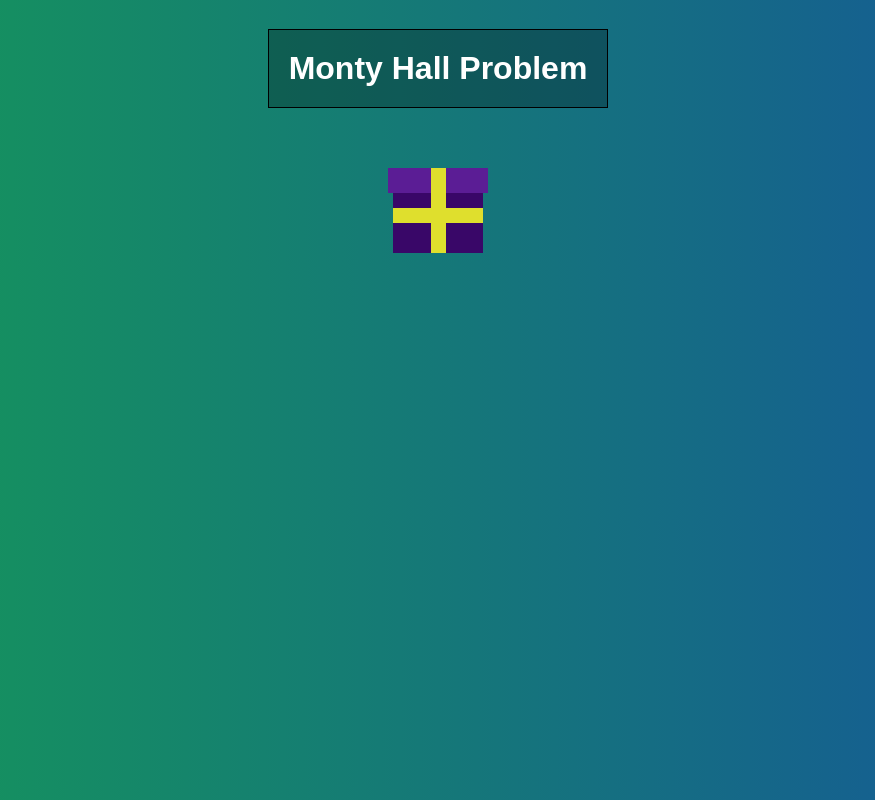
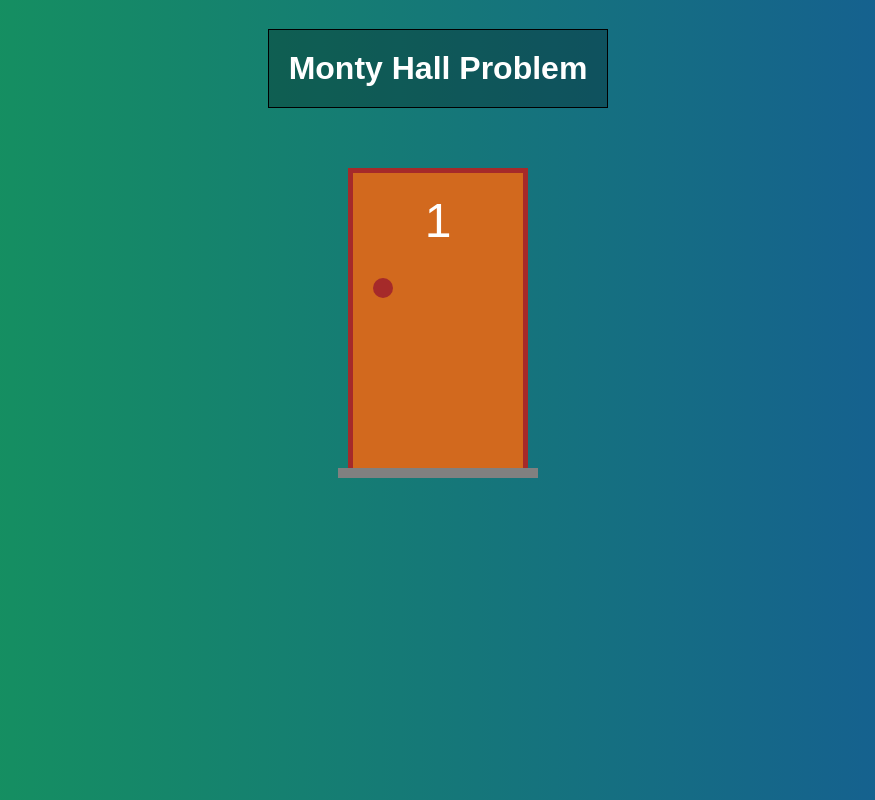
Before and after one commit to leolasz/monty_hall_problem_Vuejs, a Vue app: page / in a window 1280 px wide. Shown: the whole page, without its empty margins (202-1077 px from the left). Built offline with nearby package versions, Linux system fonts and the light colour scheme; a web font is replaced by a local one.

Commit message:
third commit component door created

```diff
--- a/src/App.vue
+++ b/src/App.vue
@@ -1,15 +1,16 @@
 <template>
     <div id="app">
     <h1>Monty Hall Problem</h1>
-    <Gift />
+    <Door number="1" hasGift="false"/>
+
     </div>
 </template>
 
 <script>
-import Gift from './components/Gift'
+import Door from './components/Door'
 export default {
     name: 'App',
-    components: { Gift }
+    components: { Door }
 
 }
 </script>
--- /dev/null
+++ b/src/components/Door.vue
@@ -0,0 +1,131 @@
+ <template>
+     <div class="door-area">
+     <div class="door-frame" :class="{ selected: selected && !open }">
+       <Gift v-if="open && hasGift" />
+
+     </div>
+     <div class="door" :class="{ open }"
+      @click="selected = !selected">
+
+     <div class="number" :class="{ selected }" >{{ number }} </div>
+
+     <div class="knob" :class="{ selected }" @click.stop="open = true"></div>
+
+
+     </div>
+     </div>
+
+
+ </template>
+
+ <script>
+import Gift from './Gift'
+
+
+ export default {
+     name: 'Door',
+     components:{ Gift },
+     props: {
+         number: {},
+         hasGift: { type: Boolean }
+     },
+data: function () {
+      return {
+          open: false,
+          selected: false
+      }
+   }
+ }
+ </script>
+
+ <style>
+ :root {
+     --door-border: 5px solid brown;
+     --selected-border: 5px solid yellow;
+
+ }
+
+ .door-area {
+     position: relative;
+     width: 200px;
+     height: 310px;
+     border-bottom: 10px solid grey;
+     margin-bottom: 20px;
+     font-size:3rem;
+
+     display: flex;
+     justify-content:center;
+
+ }
+
+ .door-frame {
+     position:absolute;
+     height: 300px;
+     width: 180px;
+
+     border-left: var(--door-border);
+     border-top: var(--door-border);
+     border-right: var(--door-border);
+
+     display: flex;
+     justify-content: center;
+     align-items: flex-end;
+
+
+ }
+
+ .door {
+     position: absolute;
+     top: 5px;
+     height: 295px;
+     width: 170px;
+     background-color: chocolate;
+
+     display: flex;
+     flex-direction: column;
+     align-items: center;
+     padding: 20px;
+
+ }
+
+ .door .knob {
+     height: 20px;
+     width: 20px;
+     border-radius: 10px;
+     background-color: brown;
+     align-self: flex-start;
+     margin-top: 30px;
+
+
+ }
+ .door-frame.selected {
+    border-left: var(--selected-border);
+    border-top: var(--selected-border);
+    border-right: var(--selected-border);
+
+ }
+
+ .door > .number.selected {
+ color: yellow ;
+
+ }
+ .door > .knob.selected {
+
+   background-color: yellow;
+ }
+
+.door.open {
+
+ background-color: black;
+}
+
+ .door.open .knob {
+ display: none;
+
+ }
+
+ .door.open .number {
+ display:none;
+ }
+
+ </style>
```
Also changed, not shown: 1 other file (tests, documents, lock files or other folders).
